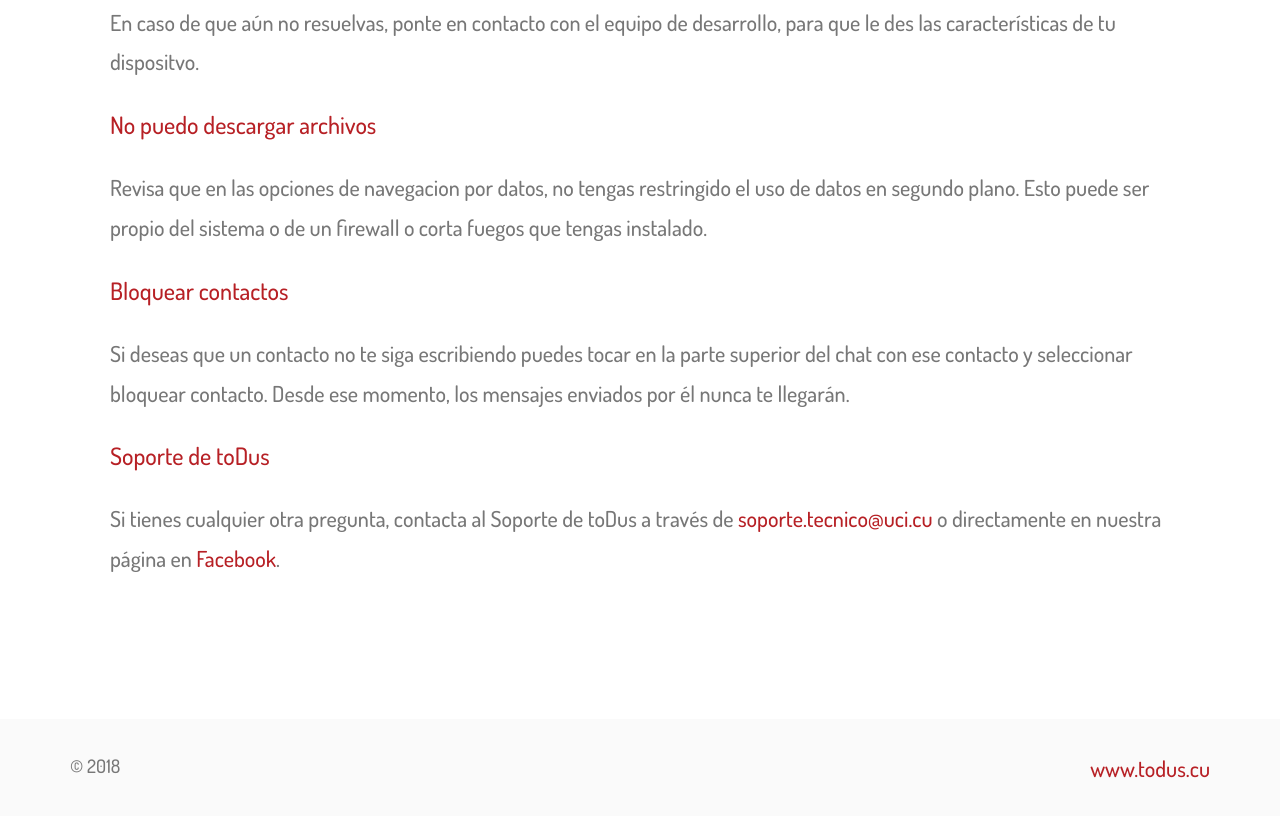
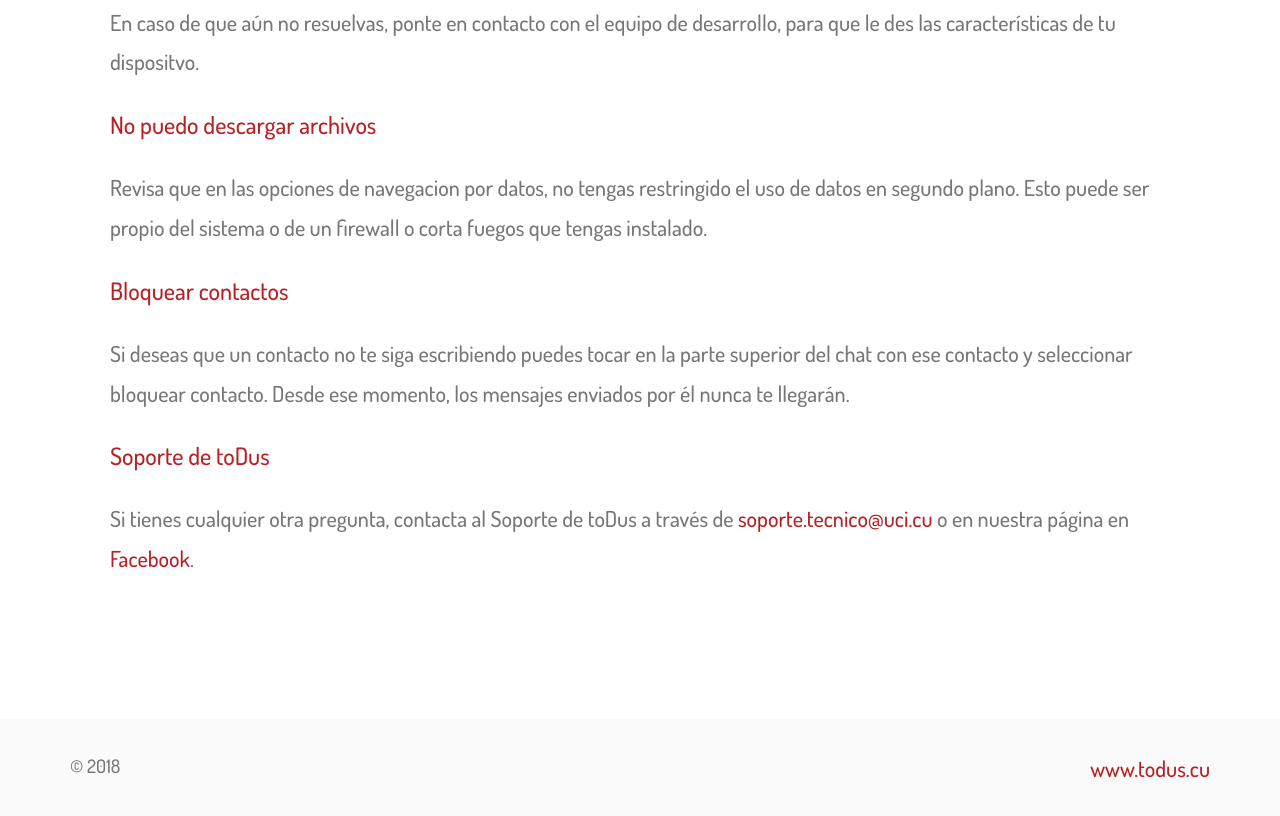
Before and after one commit to Z17-CU/todus-page, a plain HTML site: page page/faq.html in a window 1280 px wide. Shown: the part 6609-7425 px from the top of the page. Drawn offline with Linux system fonts and the light colour scheme; files whose address does not match are found by name.

Commit message:
contactos

```diff
--- a/page/faq.html
+++ b/page/faq.html
@@ -218,7 +218,7 @@
         <h3>Bloquear contactos</h3>
         <p>Si deseas que un contacto no te siga escribiendo puedes tocar en la parte superior del chat con ese contacto y seleccionar bloquear contacto. Desde ese momento, los mensajes enviados por él nunca te llegarán.</p>
         <h3>Soporte de toDus</h3>
-        <p>Si tienes cualquier otra pregunta, contacta al Soporte de toDus a través de <a href="mailto:soporte.tecnico@uci.cu">soporte.tecnico@uci.cu</a> o directamente en nuestra página en <a href="https://www.facebook.com/toDusCub">Facebook</a>.
+        <p>Si tienes cualquier otra pregunta, contacta al Soporte de toDus a través de <a href="mailto:soporte.tecnico@uci.cu">soporte.tecnico@uci.cu</a> o en nuestra página en <a href="https://www.facebook.com/toDusCub">Facebook</a>.
         </p>
 
     </section>
```
